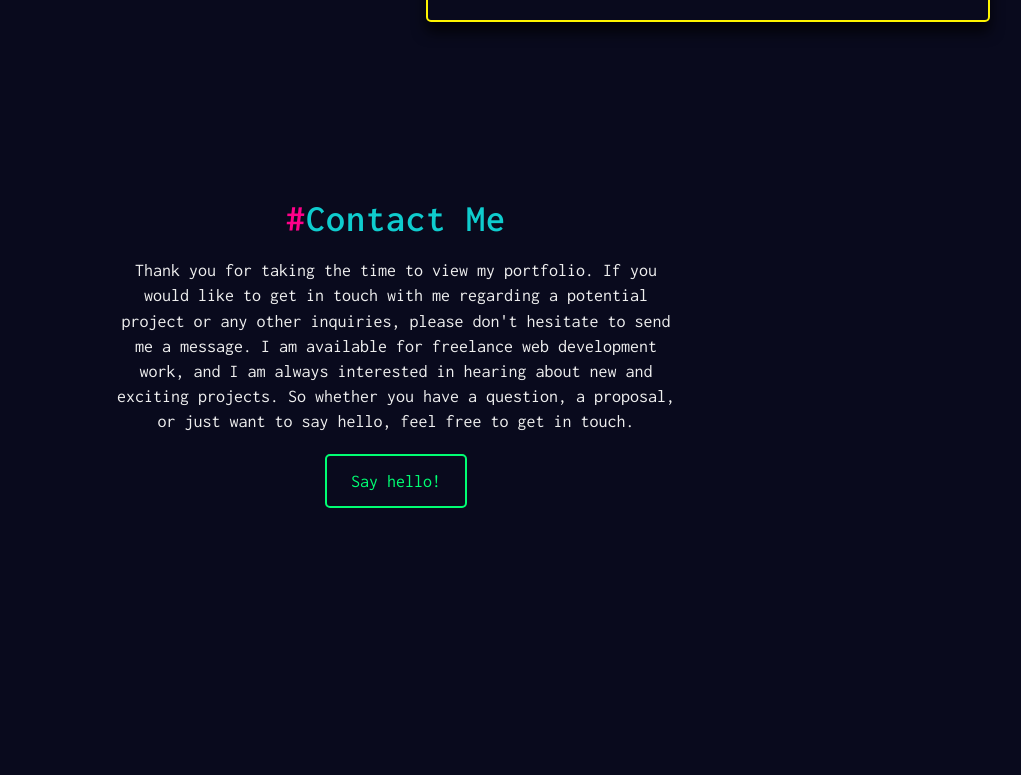
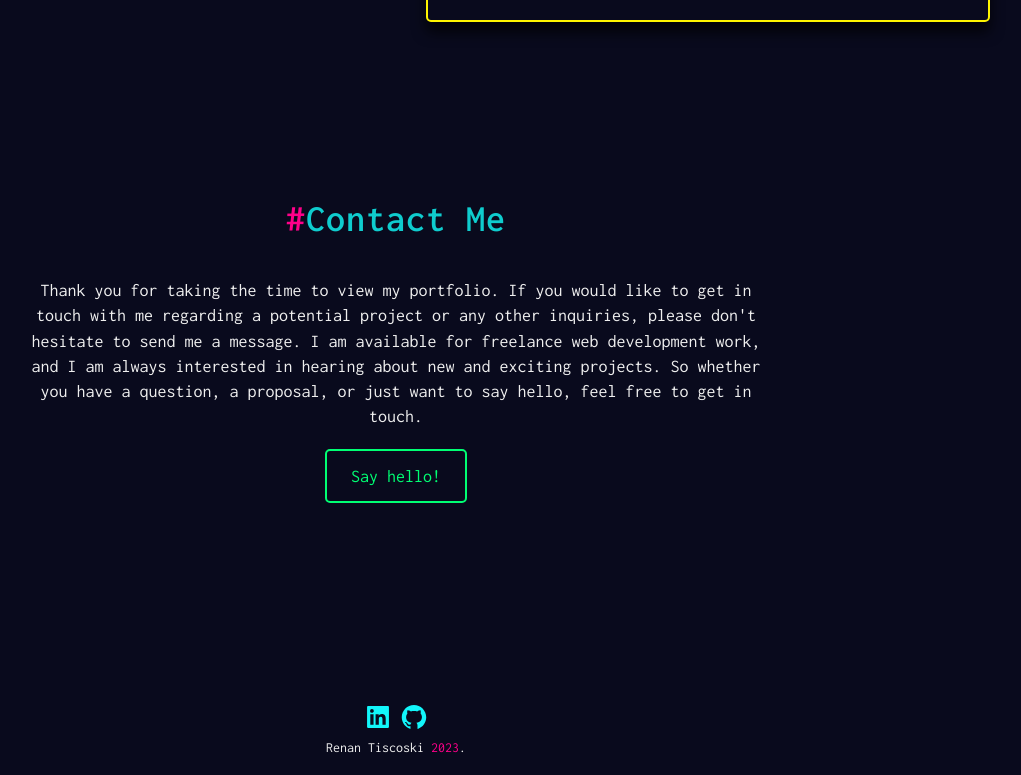
Before and after one commit to DonUggioni/portfolio-v3, a React (Vite) app: page / in a window 1280 px wide. Shown: the part 2388-3163 px from the top of the page, without its empty margins (244-1265 px from the left). Before the commit the page ends 3096 px from the top, so only its background shows below. Built offline with nearby package versions, Linux system fonts and the light colour scheme.

Commit message:
Finished desktop version

```diff
--- a/src/App.jsx
+++ b/src/App.jsx
@@ -1,6 +1,7 @@
 import './App.css';
 import About from './components/About/About';
 import Contact from './components/Contact/Contact';
+import Footer from './components/Footer/Footer';
 import Hero from './components/Hero/Hero';
 import NavBar from './components/NavBar/NavBar';
 import Work from './components/Work/Work';
@@ -13,6 +14,7 @@ function App() {
       <About />
       <Work />
       <Contact />
+      <Footer />
     </div>
   );
 }
--- a/src/components/Contact/Contact.module.css
+++ b/src/components/Contact/Contact.module.css
@@ -1,5 +1,5 @@
 .container {
-  max-width: 60rem;
+  max-width: 80rem;
   text-align: center;
   display: grid;
   gap: 2rem;
@@ -9,4 +9,5 @@
 
 .text {
   line-height: 1.4;
+  margin-top: 2rem;
 }
--- /dev/null
+++ b/src/components/Footer/Footer.jsx
@@ -0,0 +1,30 @@
+import React from 'react';
+import classes from './Footer.module.css';
+import { AiFillLinkedin } from 'react-icons/ai';
+import { AiFillGithub } from 'react-icons/ai';
+
+function Footer() {
+  const date = new Date();
+  const year = date.getFullYear();
+  return (
+    <footer className={classes.container}>
+      <div className={classes.iconsContainer}>
+        <div className={classes.iconWrapper}>
+          <a href='https://www.linkedin.com/in/renan-tiscoski/'>
+            <AiFillLinkedin color='rgb(18, 246, 250)' size={28} />
+          </a>
+        </div>
+        <div className={classes.iconWrapper}>
+          <a href='https://github.com/DonUggioni'>
+            <AiFillGithub color='rgb(18, 246, 250)' size={28} />
+          </a>
+        </div>
+      </div>
+      <p className={classes.text}>
+        Renan Tiscoski <span className={classes.span}>{year}</span>.
+      </p>
+    </footer>
+  );
+}
+
+export default Footer;
--- /dev/null
+++ b/src/components/Footer/Footer.module.css
@@ -0,0 +1,30 @@
+.container {
+  max-width: 30rem;
+  margin: 0 auto;
+  padding: 0 2rem 2rem;
+  text-align: center;
+}
+
+.iconsContainer {
+  display: flex;
+  align-items: center;
+  justify-content: center;
+  gap: 0.8rem;
+}
+
+.iconWrapper {
+  transition: all 0.2s ease-in-out;
+}
+
+.iconWrapper:hover {
+  transform: translateY(-0.5rem);
+}
+
+.text {
+  font-size: 1.4rem;
+  margin-top: 0.6rem;
+}
+
+.span {
+  color: var(--pink500);
+}
--- a/src/components/Work/Work.jsx
+++ b/src/components/Work/Work.jsx
@@ -54,7 +54,9 @@ function Work() {
             />
           </div>
           <div className={classes.descriptionLeft}>
-            <ProjectTitle>Barbell Hub Mobile App</ProjectTitle>
+            <ProjectTitle link='https://play.google.com/store/apps/details?id=com.barbell.hub'>
+              Barbell Hub Mobile App
+            </ProjectTitle>
             <DescriptionBox extraClass={classes.textAlignRight}>
               Lorem ipsum dolor sit, amet consectetur adipisicing elit. Possimus
               consequatur reprehenderit tempore deleniti facilis nulla hic ipsa
@@ -68,7 +70,9 @@ function Work() {
             </div>
             <ProjectLinks
               gitLink={'https://github.com/DonUggioni/strongfy-app'}
-              webLink={'https://www.barbell-hub.com'}
+              webLink={
+                'https://play.google.com/store/apps/details?id=com.barbell.hub'
+              }
             />
           </div>
         </li>
```
